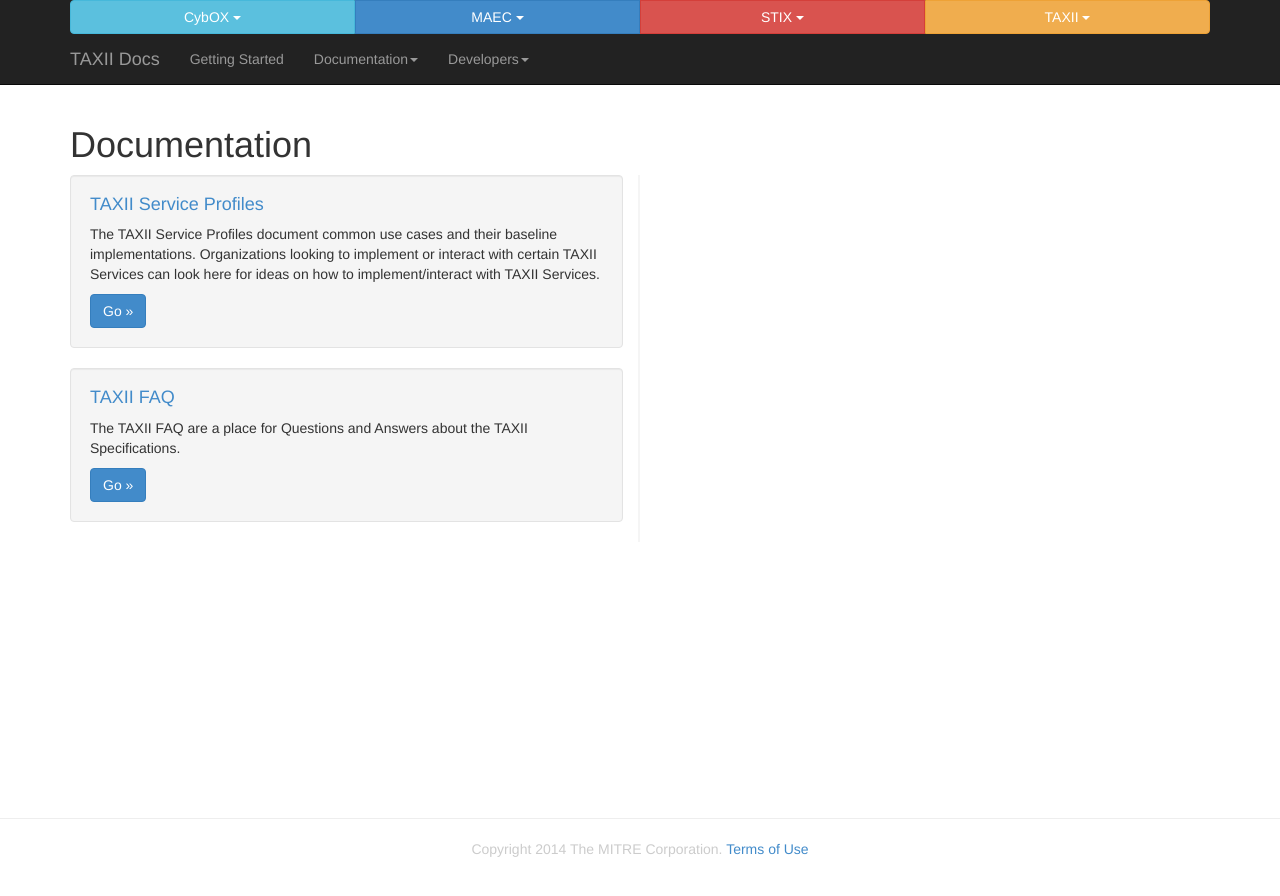
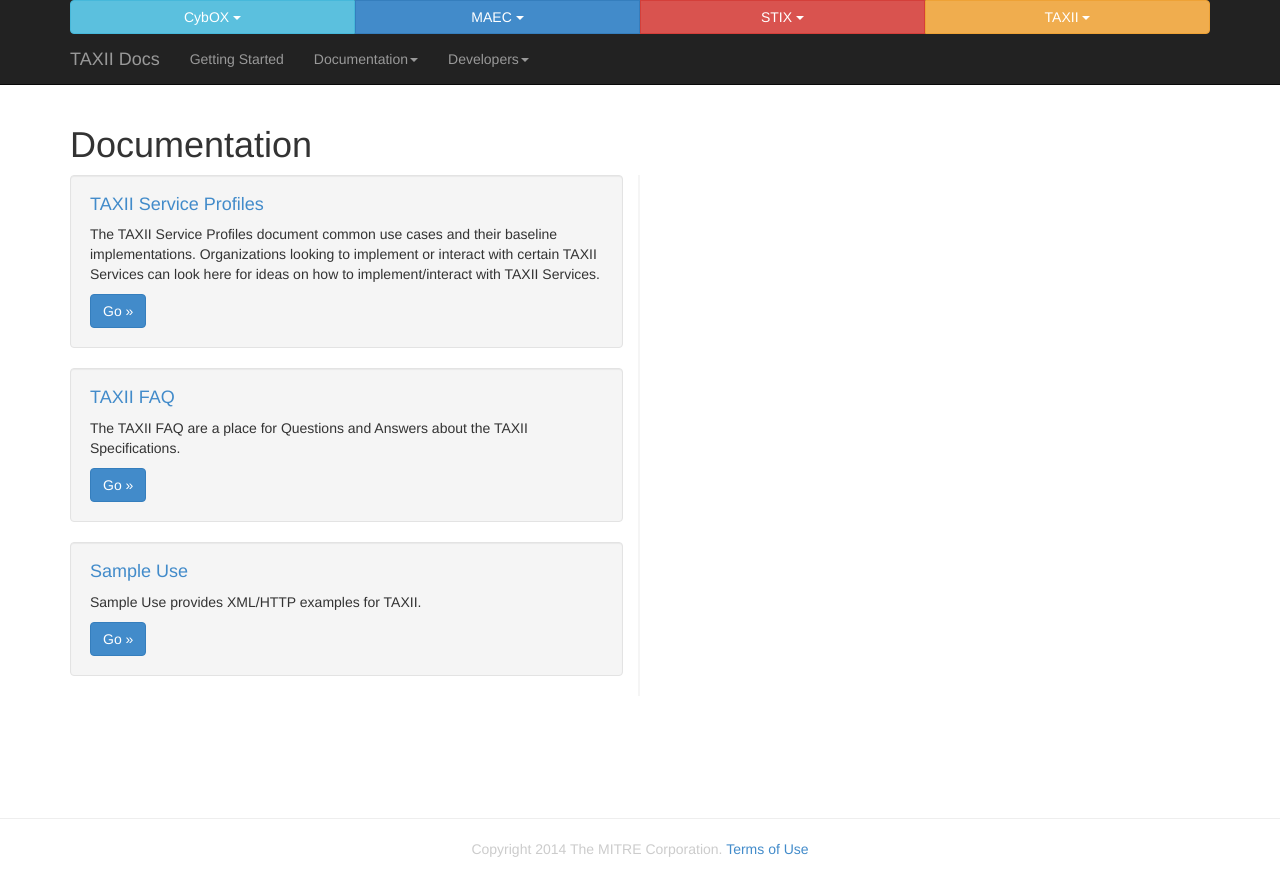
Before and after one commit to TAXIIProject/taxiiproject.github.io, a Jekyll site: the page built from documentation/index.md, in a window 1280 px wide. Shown: the top 896 px of the page. Built offline with Jekyll 4.4.1, drawn with Linux system fonts in a browser that asks for light colours; Markdown is read by kramdown in place of the engine named in the settings.

Commit message:
Completed initial build of sample-use

```diff
--- a/_includes/nav.html
+++ b/_includes/nav.html
@@ -40,6 +40,7 @@
             <li role="presentation" class="divider"></li>
             <li role="presentation"><a href="/documentation/service-profiles">TAXII Service Profiles</a></li>
             <li role="presentation"><a href="/documentation/faq">TAXII FAQ</a></li>
+              <li role="presentation"><a href="/documentation/sample-use">Sample Use (XML/HTTP Examples)</a></li>
           </ul>
         </li>
 
--- a/documentation/index.md
+++ b/documentation/index.md
@@ -19,5 +19,11 @@ tagline: Documentation for TAXII
       <p>The TAXII FAQ are a place for Questions and Answers about the TAXII Specifications.</p>
       <a class="btn btn-primary" href="/documentation/faq">Go »</a>
     </div>
+
+    <div class="well">
+      <h4><a href="/documentation/sample-use">Sample Use</a></h4>
+      <p>Sample Use provides XML/HTTP examples for TAXII.</p>
+      <a class="btn btn-primary" href="/documentation/sample-use">Go »</a>
+    </div>
   </div>
 </div>
```
Also changed, not shown: documentation/sample-use/index.md (renamed from documentation/sample_use/index.md, +1 -1 lines).
